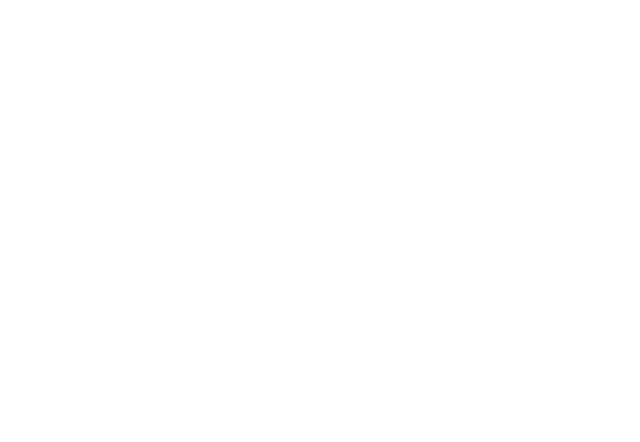
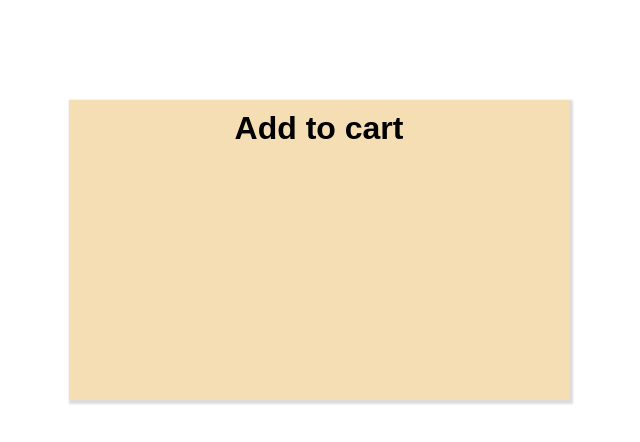
Before and after one commit to MahsumaRezai/From, a React (Create React App) app: page / in a window 1280 px wide. Shown: the top 442 px of the page, without its empty margins (321-961 px from the left). Built offline with nearby package versions, Linux system fonts and the light colour scheme.

Commit message:
add cart and style for that

```diff
--- a/src/App.js
+++ b/src/App.js
@@ -1,9 +1,11 @@
 import { Fragment } from "react";
+import AddCart from "./Componet/AddCart";
 
 function App() {
 
   return (
     <Fragment>
+      <AddCart/>
 
 
 
--- a/src/Componet/AddCart.js
+++ b/src/Componet/AddCart.js
@@ -1,6 +1,8 @@
+import classes from './AddCart.module.css'
 const AddCart = (props) => {
     return (
-        <div>
+        <div className={classes.cart}>
+            <h1>Add to cart</h1>
 
 
         </div>
--- /dev/null
+++ b/src/Componet/AddCart.module.css
@@ -0,0 +1,12 @@
+.cart {
+    width: 500px;
+    height: 300px;
+    background: wheat;
+    box-shadow: 2px 2px 2px 2px gainsboro;
+    margin: auto;
+    margin-top: 100px;
+    text-align: center;
+    padding-top: 10px
+
+
+};
```
